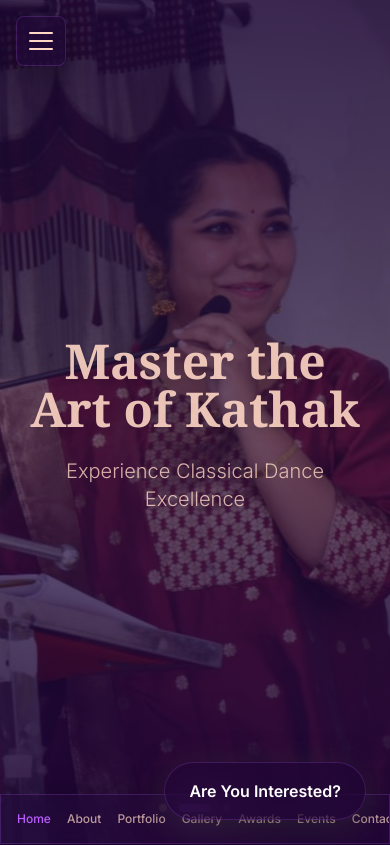
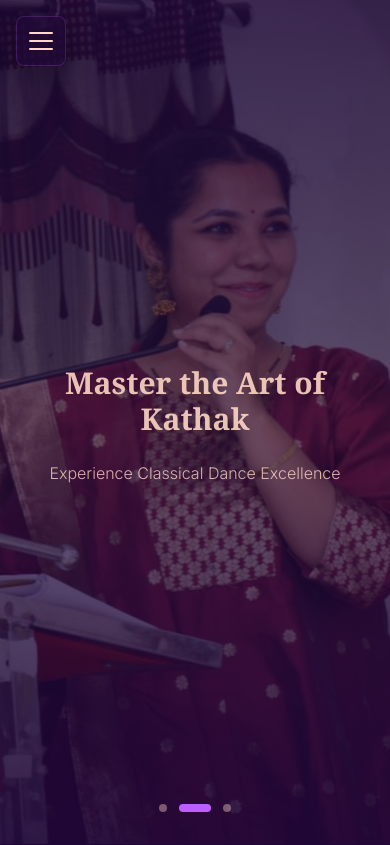
Before and after one commit to samarthparanjpe8-boop/priyal_dance_studio, a React (Vite) app: page / in a window 390 px wide. Shown: the top 845 px of the page. Built offline with nearby package versions, Linux system fonts and the light colour scheme.

Commit message:
Minor bug fixes

```diff
--- a/src/App.jsx
+++ b/src/App.jsx
@@ -37,6 +37,23 @@ function App() {
     return () => window.removeEventListener('scroll', handleScroll)
   }, [])
 
+  // Hide floating button when Contact section is in view to avoid overlap on mobile
+  const [isContactInView, setIsContactInView] = useState(false)
+  useEffect(() => {
+    const contactEl = document.getElementById('contact')
+    if (!contactEl) return
+    const obs = new IntersectionObserver(
+      (entries) => {
+        entries.forEach((entry) => {
+          setIsContactInView(entry.isIntersecting)
+        })
+      },
+      { threshold: 0.6 }
+    )
+    obs.observe(contactEl)
+    return () => obs.disconnect()
+  }, [])
+
   const scrollToSection = (sectionId) => {
     const element = document.getElementById(sectionId)
     if (element) {
@@ -57,7 +74,7 @@ function App() {
         <Events id="events" />
         <Contact id="contact" />
       </main>
-      <FloatingButton onClick={() => setIsModalOpen(true)} disabled={isModalOpen} />
+      <FloatingButton onClick={() => setIsModalOpen(true)} disabled={isModalOpen} hideOnContactInView={isContactInView} />
       <Footer />
       <AnimatePresence>
         {isModalOpen && (
--- a/src/components/Contact.jsx
+++ b/src/components/Contact.jsx
@@ -2,7 +2,7 @@ import { motion } from 'framer-motion'
 
 const Contact = ({ id }) => {
   return (
-    <section id={id} className="min-h-screen py-20 px-6 lg:px-20">
+    <section id={id} className="min-h-screen pt-20 pb-40 px-6 lg:px-20 lg:pb-20 scroll-mt-24">
       <motion.div
         initial={{ opacity: 0, y: 50 }}
         whileInView={{ opacity: 1, y: 0 }}
@@ -19,7 +19,7 @@ const Contact = ({ id }) => {
               <motion.a
                 href="tel:+918319103613"
                 whileHover={{ scale: 1.05 }}
-                className="flex items-center gap-4 p-4 glass rounded-xl hover:bg-accent/10 transition-colors"
+                className="flex w-full items-center gap-4 p-4 sm:p-5 glass rounded-xl hover:bg-accent/10 transition-colors min-h-[72px]"
               >
                 <div className="text-3xl">📞</div>
                 <div>
@@ -31,7 +31,7 @@ const Contact = ({ id }) => {
               <motion.a
                 href="mailto:samarthparanjpe01@gmail.com"
                 whileHover={{ scale: 1.05 }}
-                className="flex items-center gap-4 p-4 glass rounded-xl hover:bg-accent/10 transition-colors"
+                className="flex w-full items-center gap-4 p-4 sm:p-5 glass rounded-xl hover:bg-accent/10 transition-colors min-h-[72px]"
               >
                 <div className="text-3xl">📧</div>
                 <div>
@@ -45,7 +45,7 @@ const Contact = ({ id }) => {
                 target="_blank"
                 rel="noopener noreferrer"
                 whileHover={{ scale: 1.05 }}
-                className="flex items-center gap-4 p-4 glass rounded-xl hover:bg-accent/10 transition-colors"
+                className="flex w-full items-center gap-4 p-4 sm:p-5 glass rounded-xl hover:bg-accent/10 transition-colors min-h-[72px]"
               >
                 <div className="text-3xl">💬</div>
                 <div>
@@ -59,7 +59,7 @@ const Contact = ({ id }) => {
                 target="_blank"
                 rel="noopener noreferrer"
                 whileHover={{ scale: 1.05 }}
-                className="flex items-center gap-4 p-4 glass rounded-xl hover:bg-accent/10 transition-colors"
+                className="flex w-full items-center gap-4 p-4 sm:p-5 glass rounded-xl hover:bg-accent/10 transition-colors min-h-[72px]"
               >
                 <div className="text-3xl">📷</div>
                 <div>
@@ -69,7 +69,7 @@ const Contact = ({ id }) => {
               </motion.a>
             </div>
 
-            <div className="flex flex-col justify-center">
+            <div className="flex flex-col justify-center mt-6 md:mt-0">
               <div className="glass rounded-xl p-6">
                 <h3 className="text-2xl font-serif font-semibold mb-4 text-accent">
                   Visit Us
--- a/src/components/FloatingButton.jsx
+++ b/src/components/FloatingButton.jsx
@@ -1,6 +1,8 @@
 import { motion } from 'framer-motion'
 
-const FloatingButton = ({ onClick, disabled = false }) => {
+const FloatingButton = ({ onClick, disabled = false, hideOnContactInView = false }) => {
+  if (hideOnContactInView) return null
+
   return (
     <motion.button
       initial={{ scale: 0 }}
@@ -9,7 +11,7 @@ const FloatingButton = ({ onClick, disabled = false }) => {
       whileTap={disabled ? {} : { scale: 0.95 }}
       onClick={disabled ? undefined : onClick}
       disabled={disabled}
-      className="fixed bottom-6 right-6 z-40 bg-accent text-white font-semibold px-6 py-4 rounded-full shadow-lg glass border border-accent/30 hover:bg-accent/90 transition-colors cursor-pointer disabled:text-white disabled:opacity-50 disabled:cursor-not-allowed"
+      className="fixed bottom-20 sm:bottom-6 right-6 lg:bottom-12 lg:right-12 z-40 bg-accent text-white font-semibold px-6 py-4 rounded-full shadow-lg glass border border-accent/30 hover:bg-accent/90 transition-colors cursor-pointer disabled:text-white disabled:opacity-50 disabled:cursor-not-allowed"
       style={{ boxShadow: '0 8px 32px rgba(47, 47, 47, 0.56)' }}
       aria-label="Open interest form"
     >
--- a/src/components/Footer.jsx
+++ b/src/components/Footer.jsx
@@ -2,7 +2,7 @@ import { motion } from 'framer-motion'
 
 const Footer = () => {
   return (
-    <footer className="py-8 px-6 border-t border-accent/20 glass mt-20">
+    <footer className="py-8 px-6 border-t border-accent/20 glass mt-20 lg:ml-64 lg:px-8">
       <div className="max-w-6xl mx-auto flex flex-col md:flex-row justify-between items-center gap-4">
         <p className="text-text/60 text-sm">
           © 2025 Priyal Dance Studio • All Rights Reserved
--- a/src/components/Home.jsx
+++ b/src/components/Home.jsx
@@ -30,7 +30,7 @@ const Home = ({ id }) => {
   }, [slides.length])
 
   return (
-    <section id={id} className="relative min-h-screen flex items-center justify-center overflow-hidden">
+    <section id={id} className="relative min-h-screen flex items-center justify-center overflow-hidden py-12">
       <AnimatePresence mode="wait">
         <motion.div
           key={currentSlide}
@@ -49,7 +49,7 @@ const Home = ({ id }) => {
         </motion.div>
       </AnimatePresence>
 
-      <div className="relative z-10 text-center px-6 max-w-4xl mx-auto">
+      <div className="relative z-10 text-center px-4 sm:px-6 max-w-4xl mx-auto">
         <AnimatePresence mode="wait">
           <motion.div
             key={currentSlide}
@@ -58,10 +58,10 @@ const Home = ({ id }) => {
             exit={{ opacity: 0, y: -30 }}
             transition={{ duration: 0.8, delay: 0.2 }}
           >
-            <h1 className="text-5xl md:text-7xl font-serif font-bold mb-6 text-text drop-shadow-lg">
+            <h1 className="text-3xl sm:text-5xl md:text-7xl font-serif font-bold mb-6 text-text drop-shadow-lg">
               {slides[currentSlide].heading}
             </h1>
-            <p className="text-xl md:text-2xl text-text/90 font-light">
+            <p className="text-base sm:text-lg md:text-2xl text-text/90 font-light">
               {slides[currentSlide].subheading}
             </p>
           </motion.div>
--- a/src/components/Navbar.jsx
+++ b/src/components/Navbar.jsx
@@ -22,8 +22,12 @@ const Navbar = ({ activeSection, scrollToSection }) => {
   return (
     <>
       {/* Desktop Fixed Left Navbar */}
-      <nav className="hidden lg:flex fixed left-0 top-0 h-full w-64 z-50 flex-col items-center justify-center glass border-r border-accent/20">
+      <nav className="hidden lg:flex fixed left-0 top-0 h-full w-64 z-50 flex-col items-start justify-start glass border-r border-accent/20">
         <div className="flex flex-col gap-6 w-full px-6">
+          <div className="pt-6 pb-2 flex items-center">
+            <img src="/images/priyal_dance_studio_logo.png" alt="Priyal Dance Studio logo" className="w-32 h-auto object-contain" />
+          </div>
+          <div className="h-px bg-accent/20 my-2 w-full" />
           {navItems.map((item) => (
             <button
               key={item.id}
@@ -78,7 +82,7 @@ const Navbar = ({ activeSection, scrollToSection }) => {
         }}
         className="lg:hidden fixed inset-0 z-40 glass backdrop-blur-xl"
       >
-        <div className="flex flex-col items-center justify-center h-full gap-6 px-8">
+        <div className="flex flex-col items-center justify-center h-full gap-8 px-8 sm:px-12">
           {navItems.map((item) => (
             <button
               key={item.id}
@@ -95,24 +99,7 @@ const Navbar = ({ activeSection, scrollToSection }) => {
         </div>
       </motion.div>
 
-      {/* Bottom Mobile Nav (Alternative) */}
-      <nav className="lg:hidden fixed bottom-0 left-0 right-0 z-40 glass border-t border-accent/20">
-        <div className="flex justify-around items-center py-2 px-2 overflow-x-auto">
-          {navItems.map((item) => (
-            <button
-              key={item.id}
-              onClick={() => handleNavClick(item.id)}
-              className={`flex flex-col items-center gap-1 p-2 rounded-lg transition-colors whitespace-nowrap ${
-                activeSection === item.id
-                  ? 'text-accent'
-                  : 'text-text/70'
-              }`}
-            >
-              <span className="text-xs font-medium">{item.label}</span>
-            </button>
-          ))}
-        </div>
-      </nav>
+      {/* Bottom Mobile Nav removed (using overlay menu instead) */}
     </>
   )
 }
```
